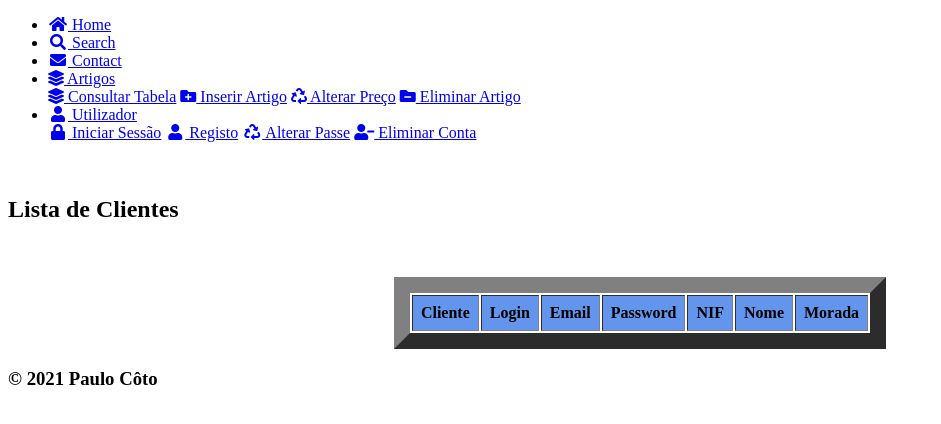
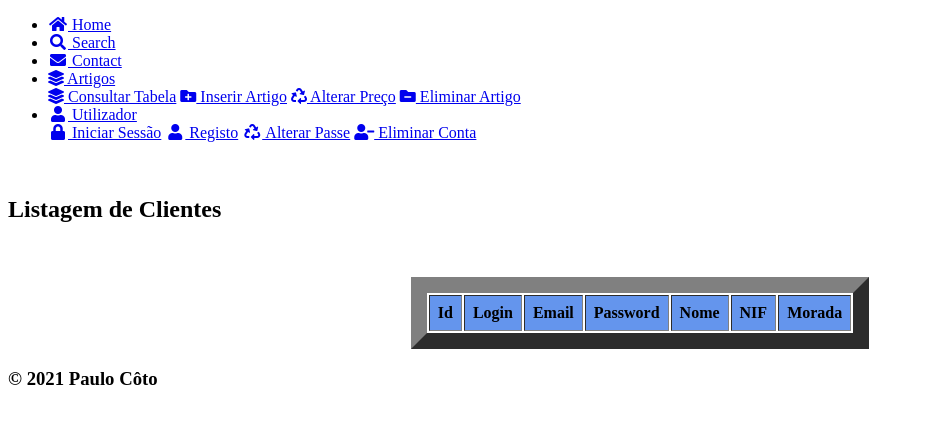
Before and after one commit to pbarca/LojaXXI, a Flask app: page /tabela in a window 1280 px wide. Shown: the top 424 px of the page, without its empty margins (0-941 px from the left). Run offline with Flask 2, Linux system fonts and the light colour scheme; data that the repository does not hold is empty; some libraries are stand-ins or nearby versions.

Commit message:
Listagem de Clientes

```diff
--- a/templates/tabela.html
+++ b/templates/tabela.html
@@ -1,22 +1,20 @@
 {% extends 'layout.html' %}
-
 {% block body %}
     <p><br></p>
-    <h2>Lista de Clientes</h2>
+    <h2>Listagem de Clientes</h2>
     <p><br></p>
-    <table border="16" align="center" cellpadding="8">
-        <tr style="background-color: cornflowerblue; font-weight: bold">
-            <td>Cliente</td>
+    <table border="16" align="center"; cellpadding="8">
+        <tr style="font-weight: bold; background-color: cornflowerblue">
+            <td>Id</td>
             <td>Login</td>
             <td>Email</td>
             <td>Password</td>
+            <td>Nome</td>
             <td>NIF</td>
-            <td>Nome</td>
             <td>Morada</td>
         </tr>
         {% for li in range(0, max) %}
-            <tr>
-                <td style="font-weight: bold">{{ tabela[li][0] }}</td>
+            <tr><td style="font-weight: bold">{{ tabela[li][0] }}</td>
                 {% for co in range(1, 7) %}
                     <td align="left">
                         {{ tabela[li][co] }}
@@ -25,5 +23,4 @@
             </tr>
         {% endfor %}
     </table>
-
 {% endblock %}
```
